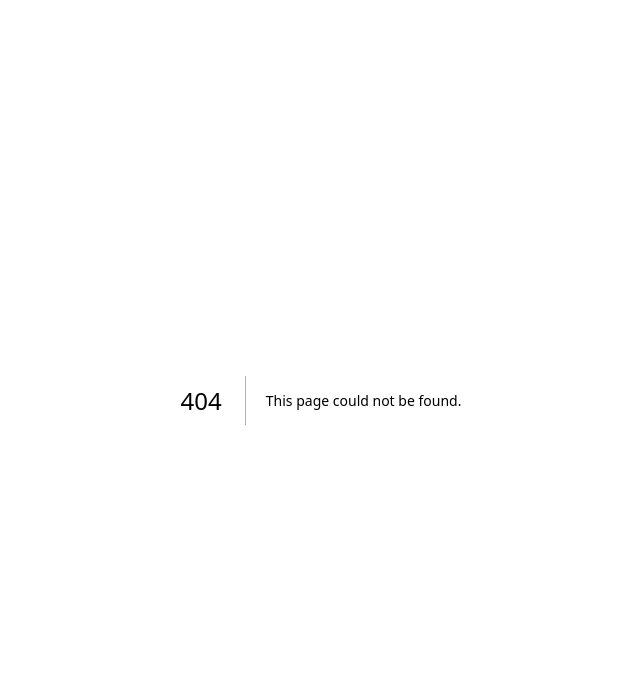
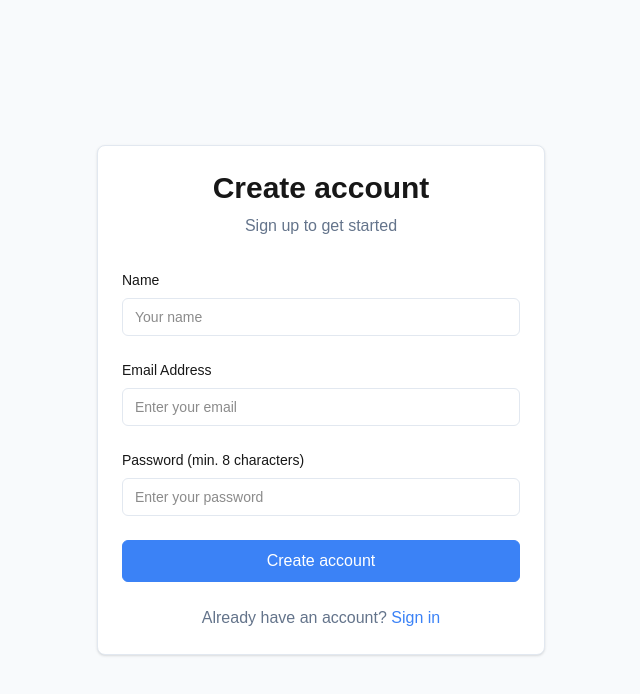
Before and after one commit to rodjoker/login_front_back, a Next.js app in the folder frontend/: page /register in a window 1280 px wide. Before the commit this address had no page. Shown: the top 694 px of the page, without its empty margins (319-959 px from the left). Built offline with nearby package versions, Linux system fonts and the light colour scheme; no server answers.

Commit message:
Add registration page with API integration for user account creation

```diff
--- a/frontend/app/dashboard/page.tsx
+++ b/frontend/app/dashboard/page.tsx
@@ -6,26 +6,41 @@ import Button from "@/components/Button";
 import Card from "@/components/Card";
 import ThemeToggle from "@/components/ThemeToggle";
 import Carousel from "@/components/Carousel";
-import rodcodeCampus from "@/public/rodcode campus google.png";
-import rodcodeTecnologia from "@/public/rodcode tecnologia y olograma.png";
-import rodcodeCaricatura from "@/public/rodcode_caricatura.png";
-import rodolfoPerfil from "@/public/rodolfo perfil formal.png";
 import Accordion from "@/components/Accordion";
 import Select from "@/components/Select";
 import Modal from "@/components/Modal";
-import { useState } from "react";
+import { useEffect, useState } from "react";
+import { api, type User } from "@/lib/api";
+import { getToken, clearToken } from "@/lib/session";
 
 const paises = [
-  { value: 'pe', label: 'Perú' },
-  { value: 'ec', label: 'Ecuador' },
-  { value: 'co', label: 'Colombia', disabled: true },
+  { value: "pe", label: "Perú" },
+  { value: "ec", label: "Ecuador" },
+  { value: "co", label: "Colombia", disabled: true },
 ];
 
 export default function Dashboard() {
   const { isDarkMode, toggleDarkMode } = useDarkMode();
   const [modalOpen, setModalOpen] = useState(false);
+  const [user, setUser] = useState<User | null>(null);
+
+  useEffect(() => {
+    const token = getToken();
+    if (!token) {
+      window.location.href = "/";
+      return;
+    }
+    api<{ user: User }>("/auth/me", { token })
+      .then((data) => setUser(data.user))
+      .catch(() => {
+        // Token inválido, expirado o backend caído: se limpia y se vuelve al login.
+        clearToken();
+        window.location.href = "/";
+      });
+  }, []);
 
   const handleLogout = () => {
+    clearToken();
     window.location.href = "/";
   };
 
@@ -75,6 +90,8 @@ export default function Dashboard() {
     },
   ];
 
+  if (!user) return null; // mientras se verifica la sesión no se muestra nada
+
   return (
     <div
       className="min-h-screen"
@@ -97,8 +114,8 @@ export default function Dashboard() {
               Dashboard
             </h1>
             <p style={{ color: colors.foregroundSecondary }}>
-              Welcome back! Here&apos;s what&apos;s happening with your business
-              today.
+              Welcome back, {user.name}! Here&apos;s what&apos;s happening with
+              your business today.
             </p>
           </div>
           <div className="flex items-center space-x-4">
@@ -394,11 +411,7 @@ export default function Dashboard() {
           </Card>
 
           <Card title="Select Example">
-            <Select
-            label="País" options={paises} searchable
-            >
-
-            </Select>
+            <Select label="País" options={paises} searchable></Select>
           </Card>
 
           <Card title="Modal Example">
@@ -411,7 +424,10 @@ export default function Dashboard() {
               description="Esta acción no se puede deshacer."
               footer={
                 <>
-        <Button variant="secondary" onClick={() => setModalOpen(false)}>
+                  <Button
+                    variant="secondary"
+                    onClick={() => setModalOpen(false)}
+                  >
                     Cancelar
                   </Button>
                   <Button variant="danger" onClick={() => setModalOpen(false)}>
@@ -426,7 +442,6 @@ export default function Dashboard() {
               </div>
             </Modal>
           </Card>
-
         </div>
       </main>
     </div>
--- /dev/null
+++ b/frontend/app/register/page.tsx
@@ -0,0 +1,106 @@
+// app/register/page.tsx - Página de registro conectada al backend.
+'use client';
+import React, { useState } from 'react';
+import { colors } from '@/lib/colors';
+import { api, ApiError, type User } from '@/lib/api';
+import { setToken } from '@/lib/session';
+import Button from '@/components/Button';
+import Card from '@/components/Card';
+
+export default function RegisterPage() {
+  const [name, setName] = useState('');
+  const [email, setEmail] = useState('');
+  const [password, setPassword] = useState('');
+  const [error, setError] = useState('');
+  const [loading, setLoading] = useState(false);
+
+  const handleSubmit = async (e: React.FormEvent) => {
+    e.preventDefault();
+    setError('');
+    setLoading(true);
+    try {
+      const { token } = await api<{ user: User; token: string }>('/auth/register', {
+        method: 'POST',
+        body: { name, email, password },
+      });
+      setToken(token);
+      window.location.href = '/dashboard';
+    } catch (err) {
+      setError(err instanceof ApiError ? err.message : 'Ocurrió un error inesperado');
+    } finally {
+      setLoading(false);
+    }
+  };
+
+  const inputStyle = {
+    backgroundColor: colors.backgroundColor,
+    color: colors.foregroundColor,
+    border: `1px solid ${colors.borderColor}`,
+  };
+  const inputClass =
+    'w-full px-3 py-2 rounded-md text-sm transition-colors focus:outline-none focus:ring-2';
+
+  return (
+    <div
+      className="min-h-screen flex items-center justify-center p-6"
+      style={{ backgroundColor: colors.backgroundSecondary }}
+    >
+      <div className="w-full max-w-md">
+        <Card variant="default">
+          <div className="text-center mb-8">
+            <h1 className="text-3xl font-bold mb-2" style={{ color: colors.foregroundColor }}>
+              Create account
+            </h1>
+            <p style={{ color: colors.foregroundSecondary }}>Sign up to get started</p>
+          </div>
+
+          <form onSubmit={handleSubmit} className="space-y-6">
+            <div>
+              <label htmlFor="name" className="block text-sm font-medium mb-2" style={{ color: colors.foregroundColor }}>
+                Name
+              </label>
+              <input id="name" type="text" value={name} onChange={(e) => setName(e.target.value)}
+                required minLength={2} className={inputClass} style={inputStyle} placeholder="Your name" />
+            </div>
+
+            <div>
+              <label htmlFor="email" className="block text-sm font-medium mb-2" style={{ color: colors.foregroundColor }}>
+                Email Address
+              </label>
+              <input id="email" type="email" value={email} onChange={(e) => setEmail(e.target.value)}
+                required className={inputClass} style={inputStyle} placeholder="Enter your email" />
+            </div>
+
+            <div>
+              <label htmlFor="password" className="block text-sm font-medium mb-2" style={{ color: colors.foregroundColor }}>
+                Password (min. 8 characters)
+              </label>
+              <input id="password" type="password" value={password} onChange={(e) => setPassword(e.target.value)}
+                required minLength={8} className={inputClass} style={inputStyle} placeholder="Enter your password" />
+            </div>
+
+            {error && (
+              <div role="alert" className="p-3 rounded-md text-sm"
+                style={{ backgroundColor: colors.colorErrorLight, color: colors.colorError }}>
+                {error}
+              </div>
+            )}
+
+            <Button variant="primary" type="submit" className="w-full" loading={loading}>
+              Create account
+            </Button>
+          </form>
+
+          <div className="mt-6 text-center">
+            <p style={{ color: colors.foregroundSecondary }}>
+              Already have an account?{' '}
+              <a href="/" className="hover:underline" style={{ color: colors.primaryColor }}>
+                Sign in
+              </a>
+            </p>
+          </div>
+        </Card>
+      </div>
+    </div>
+  );
+}
```
Lines whose indentation alone changed are shown as unchanged.
